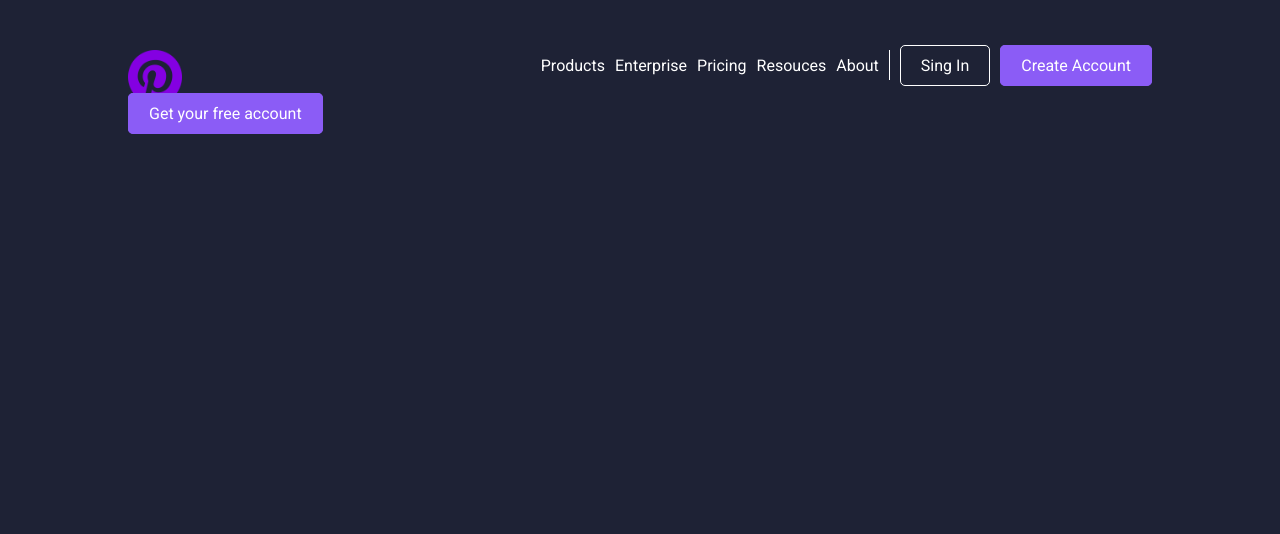
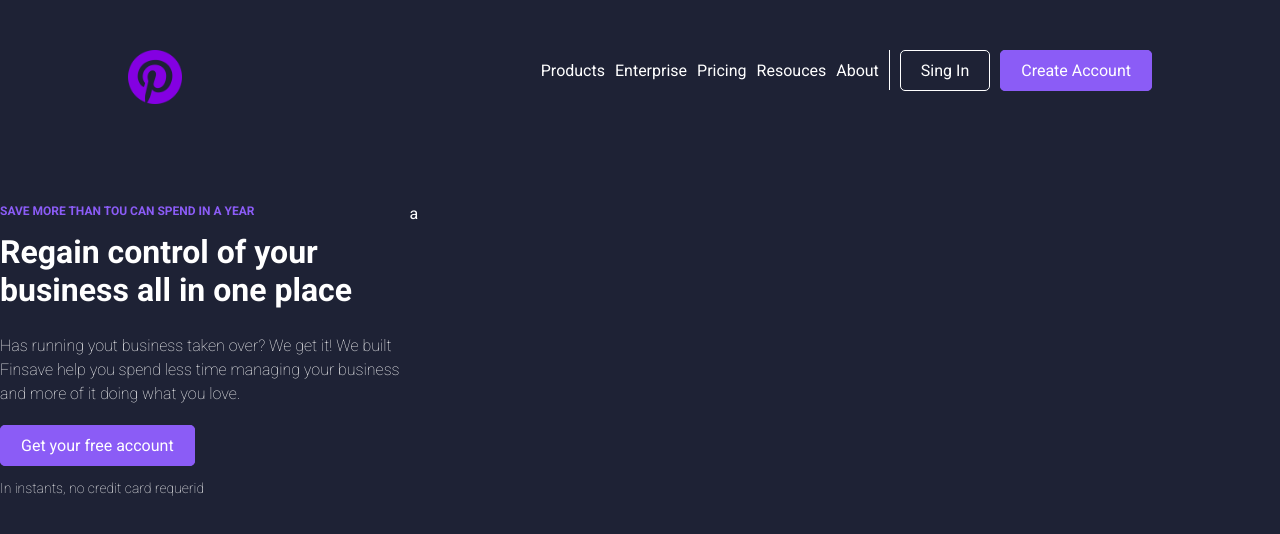
Before and after one commit to fabiobleus/FST01-HTML-CSS, a plain HTML site: page Aula 03/projeto-simples/index.html in a window 1280 px wide. Drawn offline with Linux system fonts and the light colour scheme.

Commit message:
Projeto simples parcial

```diff
--- a/Aula 03/projeto-simples/css/style.css
+++ b/Aula 03/projeto-simples/css/style.css
@@ -38,7 +38,7 @@ body{
 }
 .linha{
     border-left: 1px solid white;
-    height: 30px;
+    height: 40px;
 }
 .btn{
     padding: 10px 20px;
@@ -53,8 +53,52 @@ body{
     padding: 10px 20px;
     border: 1px solid #fff;
     border-left: 1px solid white;
-
     border-radius:5px;
     /* background-color: rgb(139,92,246); */
 
 }
+.banner{
+    /* margin-top: 100px; */
+    width: 80%;
+    margin: 0 auto;
+    padding: 50px 0 ;
+     display: inline-flex;
+    /* flex-direction: row; */
+     align-content: center;
+
+
+}
+.esquerda{
+    width: 40%;
+}
+.esquerda h2{
+    color: #8b5cf6;
+    font-size: 12px;
+    text-transform: uppercase;
+    margin-bottom: 15px;
+    font-weight: 600;
+}
+.esquerda h1{
+     margin-bottom: 25px;
+     font-weight: 600;
+}
+.before-btn{
+    font-size: 16px;
+    margin-bottom: 30px;
+    font-weight: 200;
+    line-height: 1.5;
+}
+.after-btn{
+    margin-top: 25px;
+    font-size: 14px;
+font-weight: 200;
+}
+.direita{
+    border-radius: 15px;
+    display: inline-block;
+}
+.direita dir-01{
+    border: 10px solid green;
+    width: 50%;
+    height: 60%;
+}
--- a/Aula 03/projeto-simples/index.html
+++ b/Aula 03/projeto-simples/index.html
@@ -28,29 +28,36 @@
 
                 </div>
             </div>
+
+
+
+
+        </div>
         <div class="banner">
 
             <div class="esquerda">
-            <h2></h2>
-            <h1></h1>
-            <p></p>
+                <h2>save more than tou can spend in a year</h2>
+                <h1>Regain control of your business all in one place</h1>
+                <p class="before-btn">Has running yout business taken over? We get it! We built Finsave help you spend
+                    less time managing your business and more of it doing what you love.</p>
                 <a href="#" class="btn">Get your free account</a>
-            <p></p>
+                <p class="after-btn">In instants, no credit card requerid</p>
             </div>
 
             <div class="direita">
-
-
+                <div class="dir-01">
+                    <div class="interno-01">a</div>
+                </div>
+                <div class="dir-02"></div>
+                <div class="dir-03"></div>
+                <div class="dir-04">
+                    <div class="interno-04"></div>
+                </div>
             </div>
 
         </div>
 
 
-
-
-
-    </div>
-
     </body>
 
     </html>
```
Lines whose indentation alone changed are shown as unchanged.
